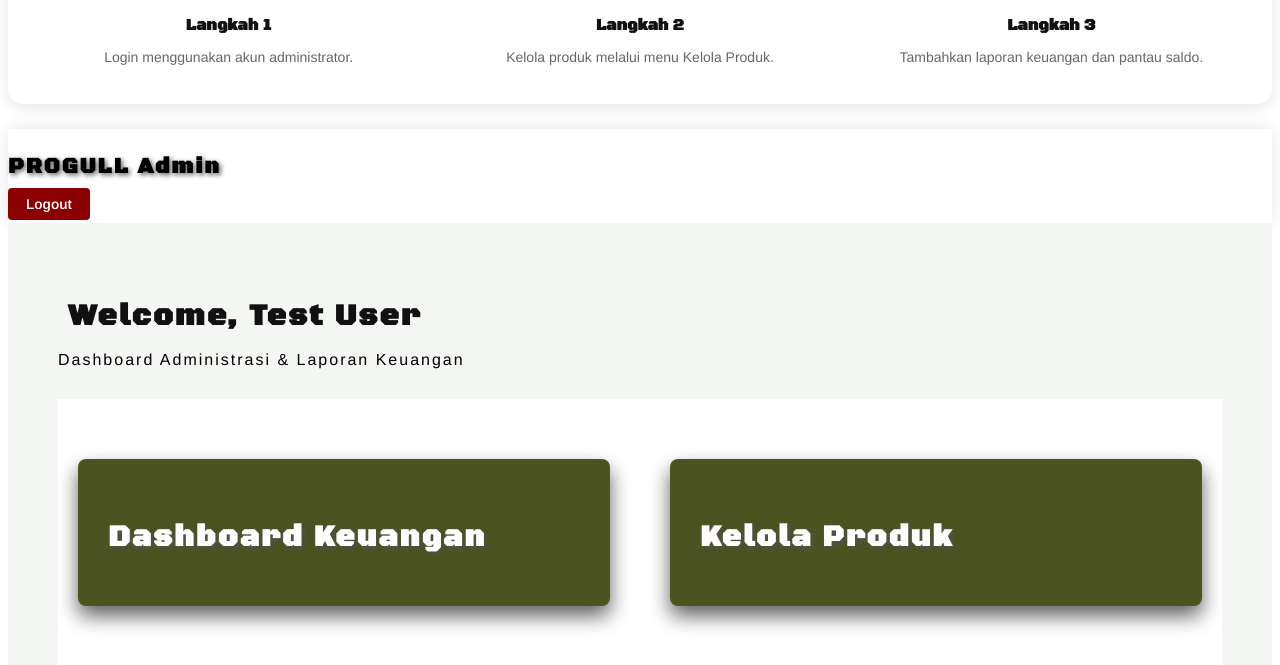
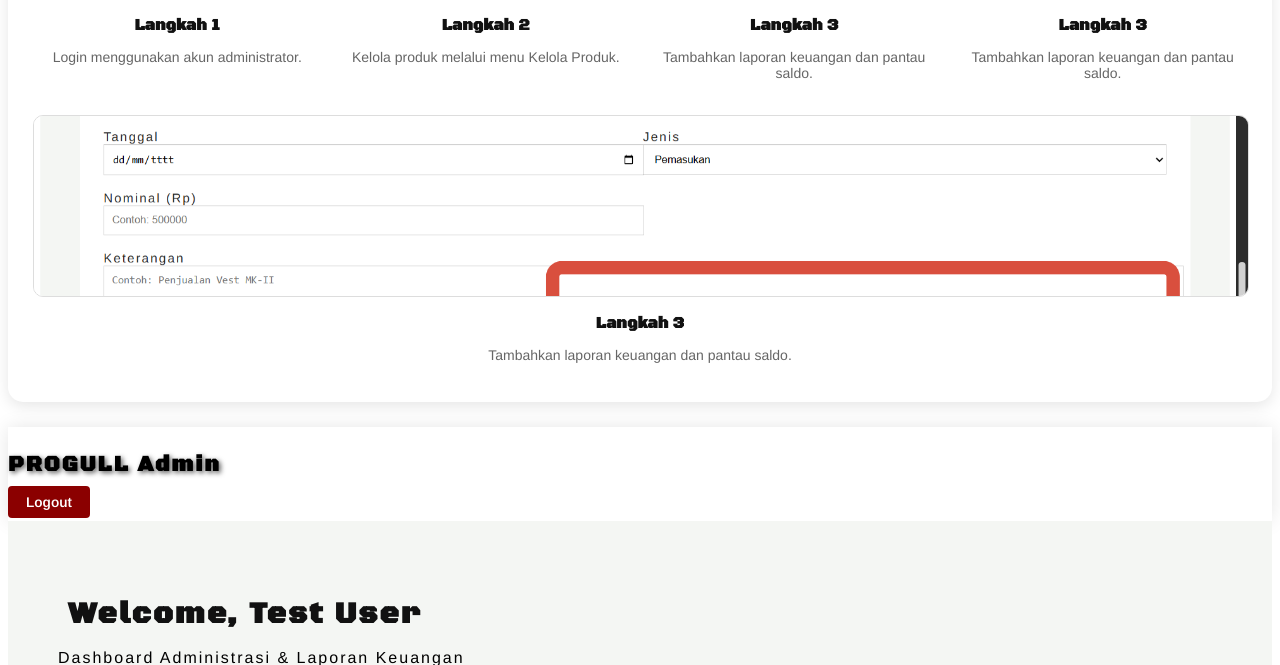
Before and after one commit to Kusuma944/progull.id, a Laravel app: page /admin in a window 1280 px wide. Shown: the part 312-977 px from the top of the page. Run offline with Laravel 12, Linux system fonts and the light colour scheme; a user stored in the database is signed in; data comes from the database, SQL or seed files in the repository; data that the repository does not hold is empty; some web fonts are replaced.

Commit message:
update 3

```diff
--- a/resources/views/admin/dashboard.blade.php
+++ b/resources/views/admin/dashboard.blade.php
@@ -25,9 +25,23 @@
         </div>
 
         <div class="tutorial-item">
-            <img src="{{ asset('assets/img/tutorial3.png') }}" alt="Tutorial 3">
+            <img src="{{ asset('assets/img/tutorial4.png') }}" alt="Tutorial 3">
             <h4>Langkah 3</h4>
             <p>Tambahkan laporan keuangan dan pantau saldo.</p>
+        </div>
+
+        <div class="tutorial-item">
+            <img src="{{ asset('assets/img/tutorial5.png') }}" alt="Tutorial 3">
+            <h4>Langkah 3</h4>
+            <p>Tambahkan laporan keuangan dan pantau saldo.</p>
+        </div>
+
+        <div class="tutorial-item">
+            <img src="{{ asset('assets/img/tutorial6.png') }}" alt="Tutorial 3">
+            <h4>Langkah 3</h4>
+            <p>Tambahkan laporan keuangan dan pantau saldo.</p>
+        </div>
+
         </div>
     </div>
 </section>
--- a/resources/views/welcome.blade.php
+++ b/resources/views/welcome.blade.php
@@ -51,8 +51,8 @@
       <nav id="navmenu" class="navmenu">
         <ul>
           <li><a href="hero" class="active">Home</a></li>
-          <li class="dropdown"><a href="about.html"></a><span>About</span> <i class="bi bi-chevron-down toggle-dropdown"></i></a>
-            <ul>
+          <li class="dropdown"><a href="#"><span>About</span> <i class="bi bi-chevron-down toggle-dropdown"></i></a>
+          <ul>
               <li><a href="/team.html">Team</a></li>
               <li><a href="/testimonials.html">Testimonials</a></li>
               <li class="dropdown"><a href="#"><span>Product</span> <i class="bi bi-chevron-down toggle-dropdown"></i></a>
```
Also changed, not shown: public/assets/img/tutorial 2.png (added), public/assets/img/tutorial1.png (added), public/assets/img/tutorial3.png (added), public/assets/img/tutorial4.png (added), public/assets/img/tutorial5.png (added), public/assets/img/tutorial6.png (added), resources/views/products.blade.php (renamed from resources/views/products.story.blade.php).
